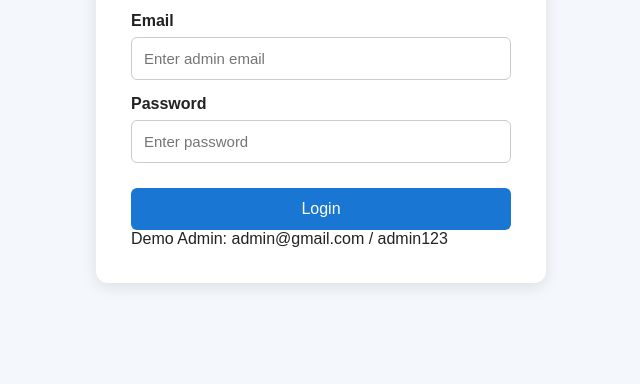
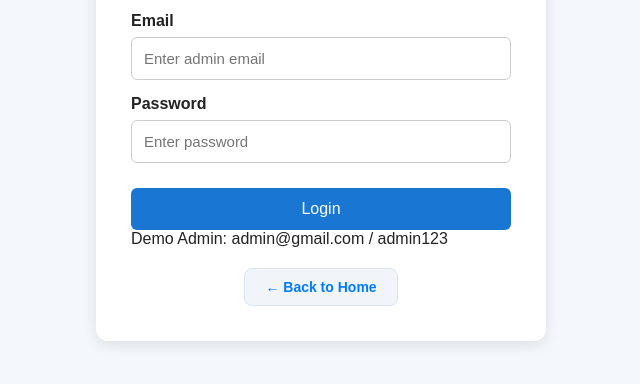
Before and after one commit to divyanshudubey45/PRM-System, a website: page admin-login.html in a window 1280 px wide. Shown: the part 154-538 px from the top of the page, without its empty margins (319-959 px from the left). Drawn offline with Linux system fonts and the light colour scheme.

Commit message:
Update admin-login.html

```diff
--- a/admin-login.html
+++ b/admin-login.html
@@ -46,6 +46,10 @@
                 Demo Admin: admin@gmail.com / admin123
             </p>
 
+            <a href="index.html" class="back-link">
+    ← Back to Home
+</a>
+
         </div>
 
     </div>
```
